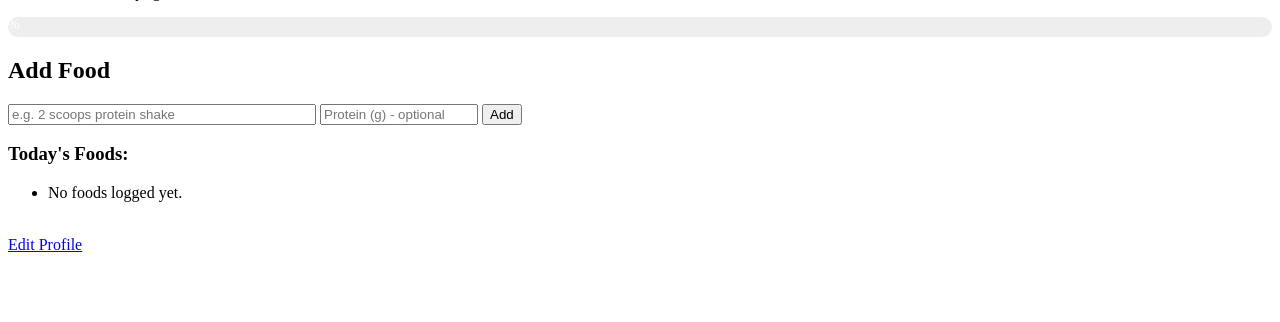
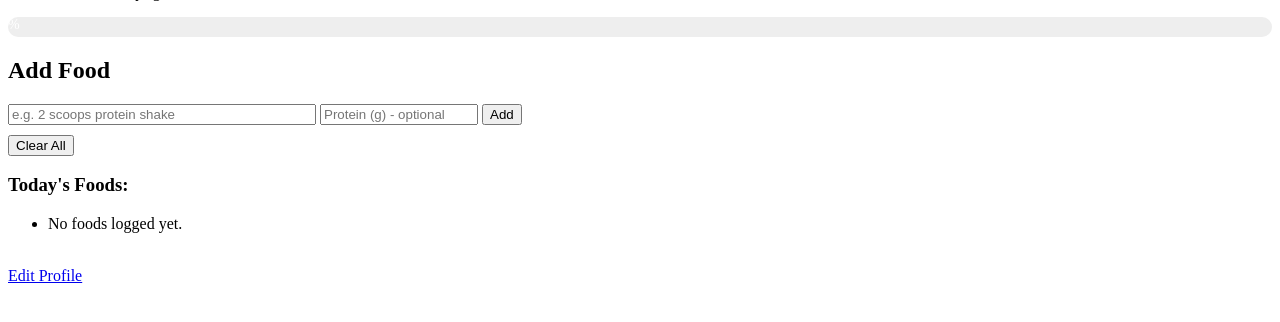
Before and after one commit to Slayer65XD/Protify, a Flask app: template templates/index.html in a window 1280 px wide. Shown: the part 131-453 px from the top of the page. Run offline with Flask 3, Linux system fonts and the light colour scheme; the template is opened without the code that fills it, so the values that code supplies are empty.

Commit message:
Added 'clear' option

```diff
--- a/app.py
+++ b/app.py
@@ -105,6 +105,12 @@ def remove_food():
         del daily_log['foods'][index]
     return redirect(url_for('index'))
 
+@app.route('/clear_log', methods=['POST'])
+def clear_log():
+    daily_log['foods'].clear()
+    daily_log['total_protein'] = 0
+    return redirect(url_for('index'))
+
 @app.route('/profile')
 def profile():
     return render_template('profile.html', profile=user_profile)
--- a/templates/index.html
+++ b/templates/index.html
@@ -40,7 +40,9 @@
   <button type="submit">Add</button>
 </form>
 
-
+<form action="/clear_log" method="POST" style="margin-top: 10px;">
+    <button type="submit">Clear All</button>
+</form>
 
   <h3>Today's Foods:</h3>
   <ul>
```
